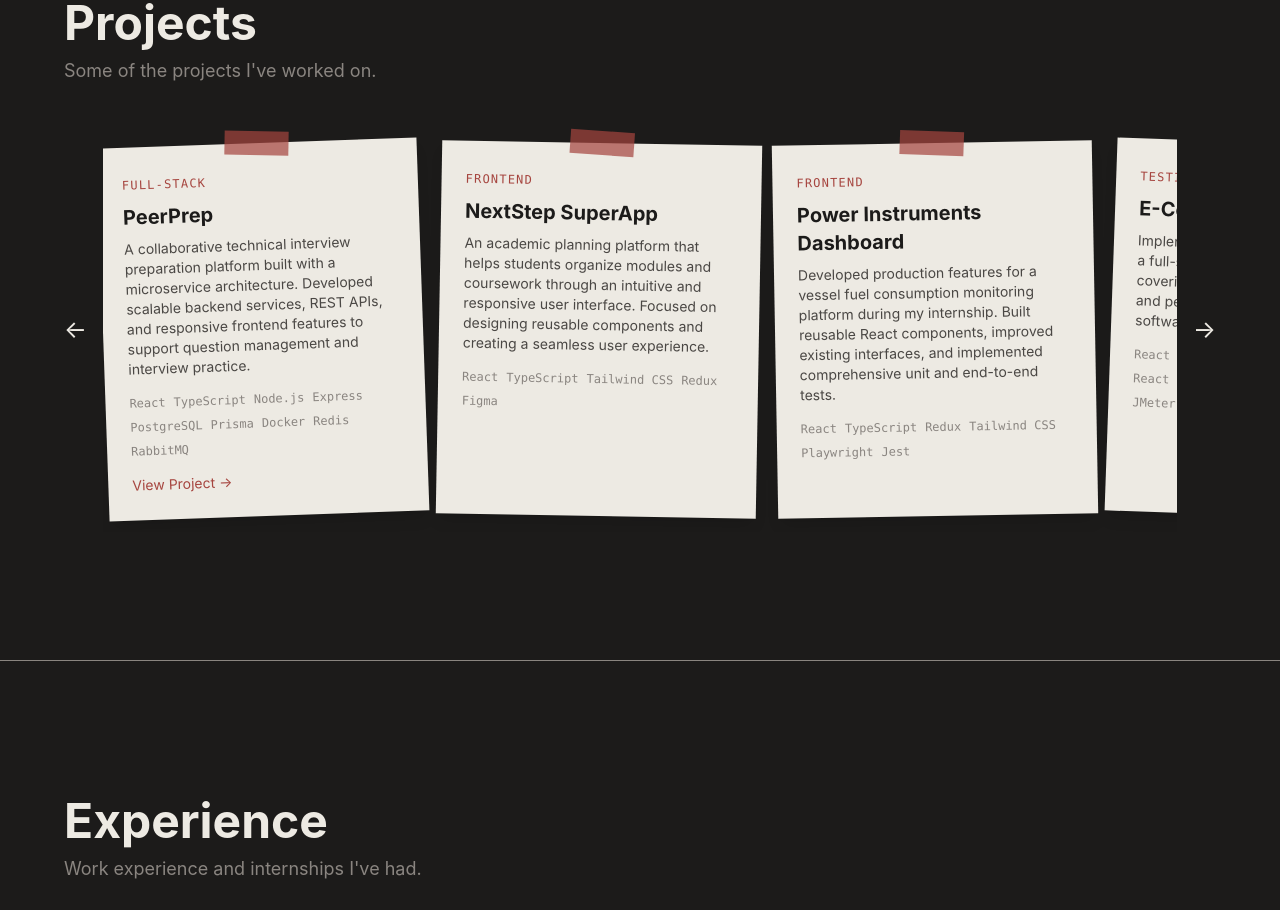
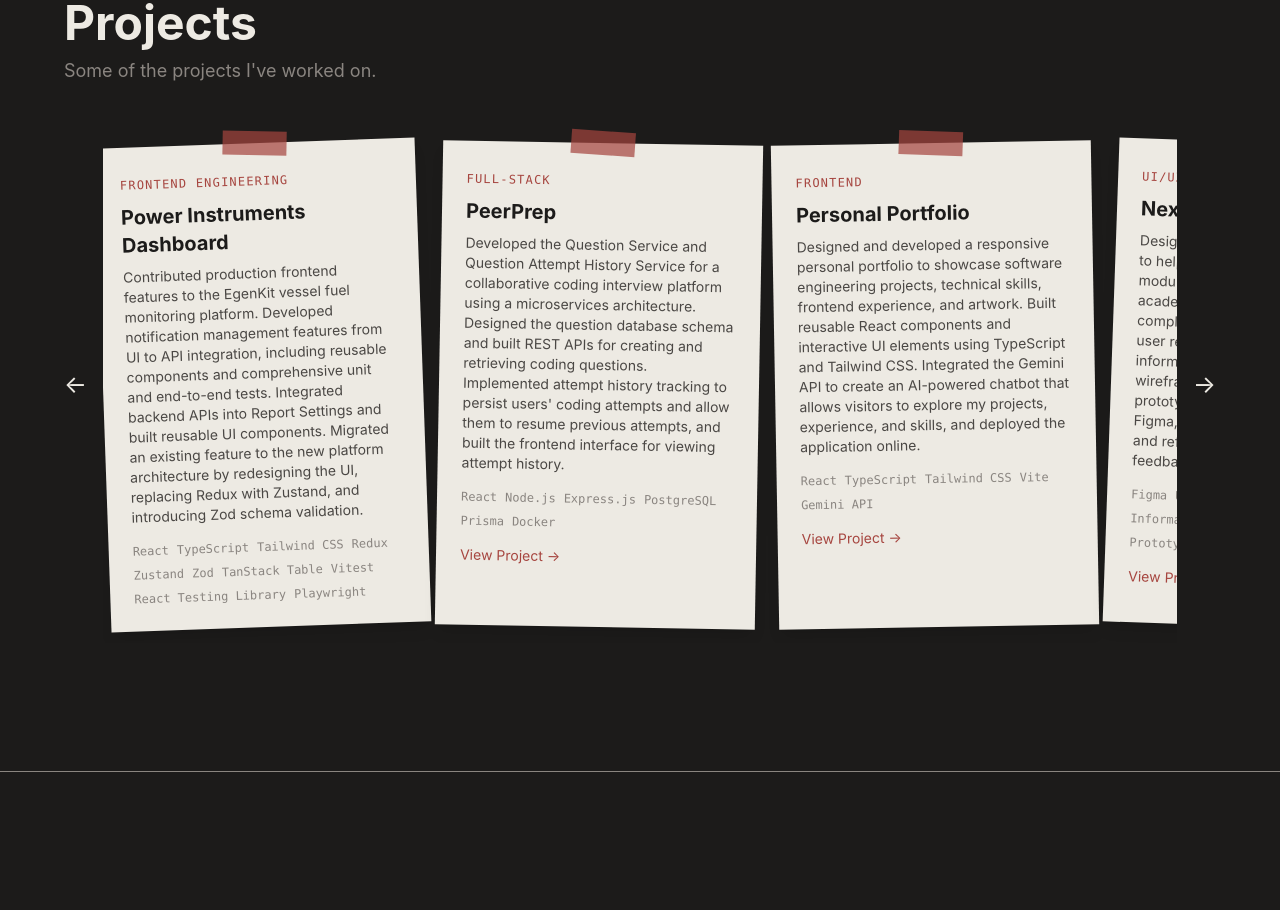
Before and after one commit to miuna-9890/my-portfolio, a React app: page / in a window 1280 px wide. Shown: the part 2760-3670 px from the top of the page. Built offline with nearby package versions, Linux system fonts and the light colour scheme; the HTML template or start-up script is replaced by a standard one.

Commit message:
modify projects

```diff
--- a/src/data/projects.ts
+++ b/src/data/projects.ts
@@ -8,83 +8,127 @@ export interface Project {
 
 export const projects: Project[] = [
     {
-        title: "PeerPrep",
-        category: "Full-Stack",
+        title: "Power Instruments Dashboard",
+        category: "Frontend Engineering",
         description:
-            "A collaborative technical interview preparation platform built with a microservice architecture. Developed scalable backend services, REST APIs, and responsive frontend features to support question management and interview practice.",
-        stack: [
-            "React",
-            "TypeScript",
-            "Node.js",
-            "Express",
-            "PostgreSQL",
-            "Prisma",
-            "Docker",
-            "Redis",
-            "RabbitMQ",
-        ],
-        link: "https://github.com/miuna-9890/PeerPrep", // replace if different
-    },
-
-    {
-        title: "NextStep SuperApp",
-        category: "Frontend",
-        description:
-            "An academic planning platform that helps students organize modules and coursework through an intuitive and responsive user interface. Focused on designing reusable components and creating a seamless user experience.",
+            "Contributed production frontend features to the EgenKit vessel fuel monitoring platform. Developed notification management features from UI to API integration, including reusable components and comprehensive unit and end-to-end tests. Integrated backend APIs into Report Settings and built reusable UI components. Migrated an existing feature to the new platform architecture by redesigning the UI, replacing Redux with Zustand, and introducing Zod schema validation.",
         stack: [
             "React",
             "TypeScript",
             "Tailwind CSS",
             "Redux",
-            "Figma",
+            "Zustand",
+            "Zod",
+            "TanStack Table",
+            "Vitest",
+            "React Testing Library",
+            "Playwright",
         ],
-        // link:
     },
 
     {
-        title: "Power Instruments Dashboard",
-        category: "Frontend",
+        title: "PeerPrep",
+        category: "Full-Stack",
         description:
-            "Developed production features for a vessel fuel consumption monitoring platform during my internship. Built reusable React components, improved existing interfaces, and implemented comprehensive unit and end-to-end tests.",
-        stack: [
-            "React",
-            "TypeScript",
-            "Redux",
-            "Tailwind CSS",
-            "Playwright",
-            "Jest",
-        ],
-        // Private project
-    },
-
-    {
-        title: "E-Commerce Testing Suite",
-        category: "Testing",
-        description:
-            "Implemented comprehensive testing for a full-stack e-commerce application, covering unit, integration, end-to-end, and performance testing to improve software reliability and quality.",
+            "Developed the Question Service and Question Attempt History Service for a collaborative coding interview platform using a microservices architecture. Designed the question database schema and built REST APIs for creating and retrieving coding questions. Implemented attempt history tracking to persist users' coding attempts and allow them to resume previous attempts, and built the frontend interface for viewing attempt history.",
         stack: [
             "React",
             "Node.js",
-            "MongoDB",
-            "Jest",
-            "React Testing Library",
-            "Playwright",
-            "JMeter",
+            "Express.js",
+            "PostgreSQL",
+            "Prisma",
+            "Docker",
         ],
-        // link:
+        link: "https://github.com/CS3219-AY2526Sem1/cs3219-ay2526s1-project-g10",
     },
 
     {
         title: "Personal Portfolio",
         category: "Frontend",
         description:
-            "A responsive portfolio website showcasing my software engineering projects, technical skills, and design philosophy through a clean, minimalist interface built from scratch.",
+            "Designed and developed a responsive personal portfolio to showcase software engineering projects, technical skills, frontend experience, and artwork. Built reusable React components and interactive UI elements using TypeScript and Tailwind CSS. Integrated the Gemini API to create an AI-powered chatbot that allows visitors to explore my projects, experience, and skills, and deployed the application online.",
         stack: [
             "React",
             "TypeScript",
             "Tailwind CSS",
             "Vite",
+            "Gemini API",
         ],
-        link: "https://your-portfolio-link.com",
+        link: "https://my-portfolio-seven-omega-wujhu5thvk.vercel.app/",
+    },
+
+    {
+        title: "NextStep SuperApp",
+        category: "UI/UX Design",
+        description:
+            "Designed an academic planning platform to help university students organise modules, coursework, and their academic journey. Worked through the complete UI/UX design process, from user research and problem definition to information architecture and wireframing. Created interactive prototypes and high-fidelity designs in Figma, then conducted usability testing and refined the design based on user feedback.",
+        stack: [
+            "Figma",
+            "UX Research",
+            "Information Architecture",
+            "Wireframing",
+            "Prototyping",
+            "Usability Testing",
+        ],
+        link: "https://10mithuna.wixsite.com/nextstep",
+    },
+
+    {
+        title: "E-Commerce Platform Testing",
+        category: "Testing",
+        description:
+            "Designed and implemented the testing module for a full-stack e-commerce application, covering unit, integration, and end-to-end testing. Developed backend controller tests using Jest and MongoMemoryServer to validate API behaviour, and built frontend tests with React Testing Library and Playwright to verify critical user workflows and interactions.",
+        stack: [
+            "Jest",
+            "React Testing Library",
+            "Playwright",
+            "MongoDB",
+            "MongoMemoryServer",
+        ],
+        link: "https://github.com/cs4218/cs4218-2520-ecom-project-cs4218-2520-team19",
+    },
+
+    {
+        title: "Cher",
+        category: "Software Engineering",
+        description:
+            "Enhanced an address book application as part of a team software engineering project. Developed batch deletion functionality to allow users to remove multiple contacts efficiently and implemented advanced filtering options for easier contact management. Collaborated through GitHub, contributed to feature planning and code reviews, and tested features to maintain software quality.",
+        stack: [
+            "Java",
+            "JavaFX",
+            "JUnit",
+            "Git",
+            "GitHub",
+        ],
+        link: "https://github.com/AY2425S1-CS2103T-W13-1/tp",
+    },
+
+    {
+        title: "EmoteX",
+        category: "Software Engineering",
+        description:
+            "Developed an interactive chatbot and task management application as an individual software engineering project. Designed an Inside Out-inspired user interface using JavaFX to create a more engaging user experience. Implemented core task management functionality including adding, deleting, updating, and searching tasks, while using GitHub for version control throughout development.",
+        stack: [
+            "Java",
+            "JavaFX",
+            "Git",
+            "GitHub",
+        ],
+        link: "https://github.com/miuna9890/ip",
+    },
+
+    {
+        title: "LingoCard",
+        category: "Mobile Development",
+        description:
+            "Built a language learning mobile application as a personal project to explore full-stack application development. Developed the mobile interface using React Native and integrated Supabase as the backend. Implemented features for language quizzes and flashcards, along with user authentication and backend data management.",
+        stack: [
+            "React Native",
+            "Supabase",
+            "JavaScript",
+            "Git",
+            "GitHub",
+        ],
+        link: "https://github.com/miuna9890/Lingo-Main",
     },
 ];
```
